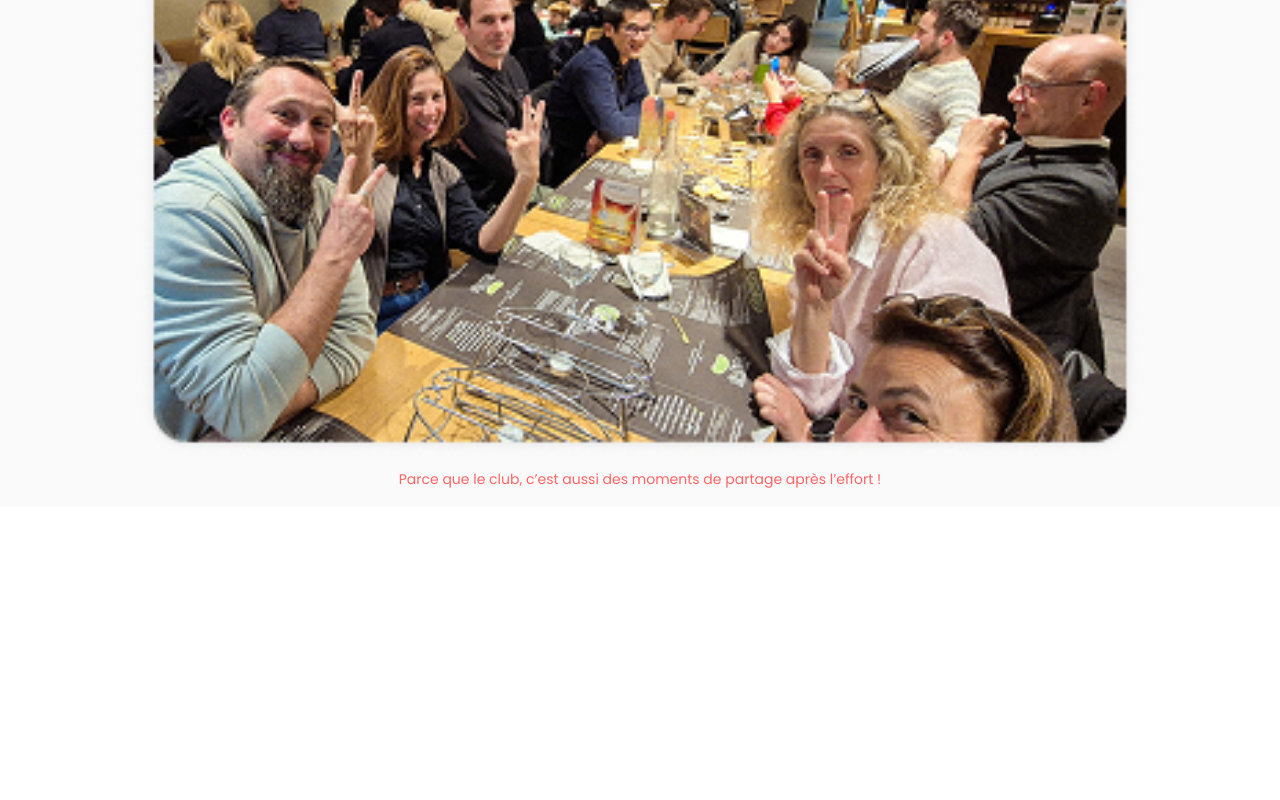
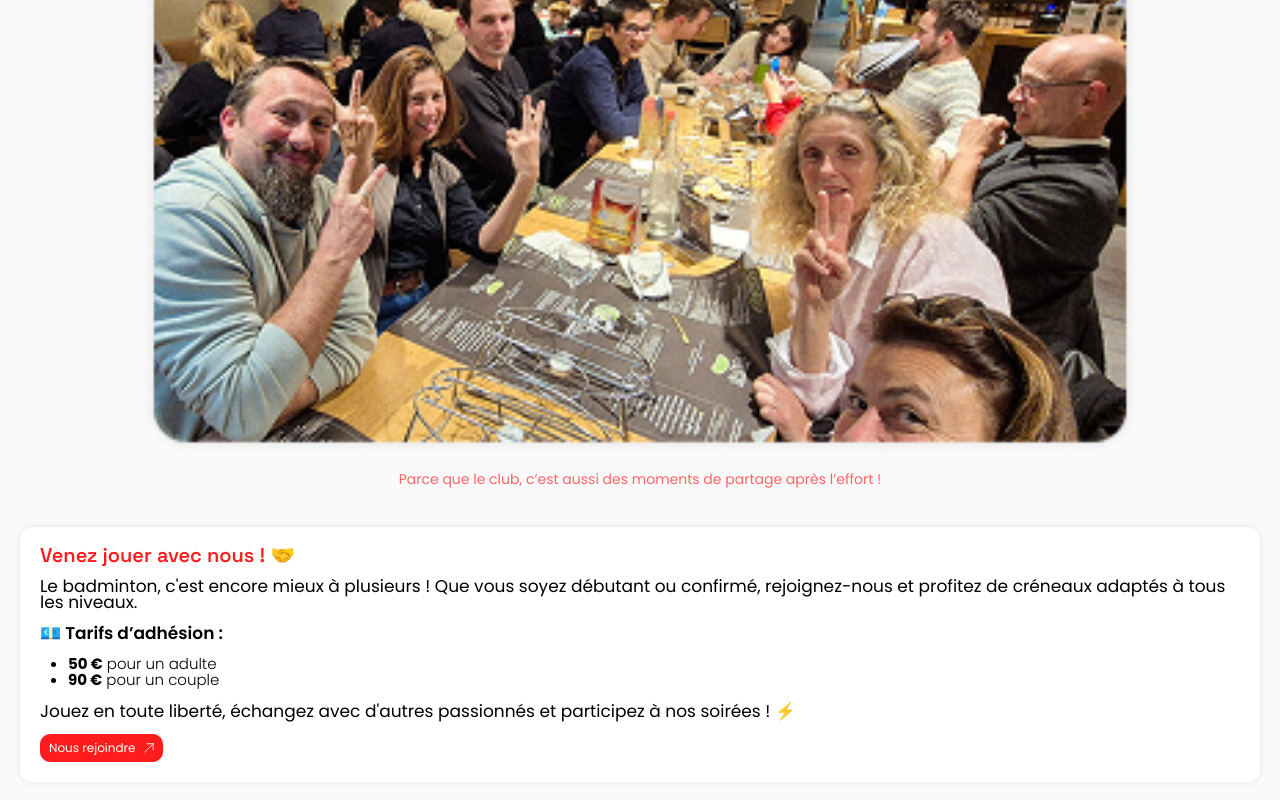
Before and after one commit to Matsuel/CACBO-Badminton, a Next.js app: page / in a window 1280 px wide. Shown: the part 1594-2394 px from the top of the page. Before the commit the page ends 2101 px from the top, so only its background shows below. Built offline with nearby package versions, Linux system fonts and the light colour scheme; a web font is replaced by a local one.

Commit message:
feat: ajout d'un bloc d'invitation à jouer au badminton et mise à jour des styles typographiques

```diff
--- a/src/app/page.tsx
+++ b/src/app/page.tsx
@@ -9,6 +9,7 @@ import { SendHorizontal } from "lucide-react";
 import Image from "next/image";
 import Bloc from "../components/Bloc";
 import ImageLegend from "@/components/ImageLegend";
+import { textVariants } from "@/constantes/theme";
 
 export default function Home() {
   return (
@@ -97,6 +98,31 @@ export default function Home() {
           description="Parce que le club, c’est aussi des moments de partage après l’effort ! "
         />
 
+        <Bloc title="Venez jouer avec nous ! 🤝">
+          <BlocText>
+            Le badminton, c&apos;est encore mieux à plusieurs ! Que vous soyez débutant ou confirmé, rejoignez-nous et profitez de créneaux adaptés à tous les niveaux.
+          </BlocText>
+
+          <h4 className={textVariants.h4}>
+            💶 Tarifs d’adhésion :
+          </h4>
+
+          <ul className="list-disc pl-7">
+            <li className="font-Poppins font-light text-[15px] leading-4"><span className="font-bold">50 €</span> pour un adulte</li>
+            <li className="font-Poppins font-light text-[15px] leading-4"><span className="font-bold">90 €</span> pour un couple</li>
+          </ul>
+
+          <BlocText>
+            Jouez en toute liberté, échangez avec d&apos;autres passionnés et participez à nos soirées ! ⚡
+          </BlocText>
+
+          <Button href="/" variant="inverted">
+            Nous rejoindre
+            <ExternalLink size={10} />
+          </Button>
+
+        </Bloc>
+
 
       </Content>
     </PageLayout>
--- a/src/components/BlocText.tsx
+++ b/src/components/BlocText.tsx
@@ -1,3 +1,4 @@
+import { textVariants } from '@/constantes/theme';
 import { cn } from '@/utils/cn'
 import React from 'react'
 
@@ -12,7 +13,7 @@ const BlocText = ({
     ...props
 }: BlocTextProps) => {
     return (
-        <p className={cn("text-black font-Poppins font-light text-[15px] leading-4", className)} {...props}>
+        <p className={cn(`${textVariants.text}`, className)} {...props}>
             {children}
         </p>
     )
```
Also changed, not shown: 1 other file (tests, documents, lock files or other folders).
